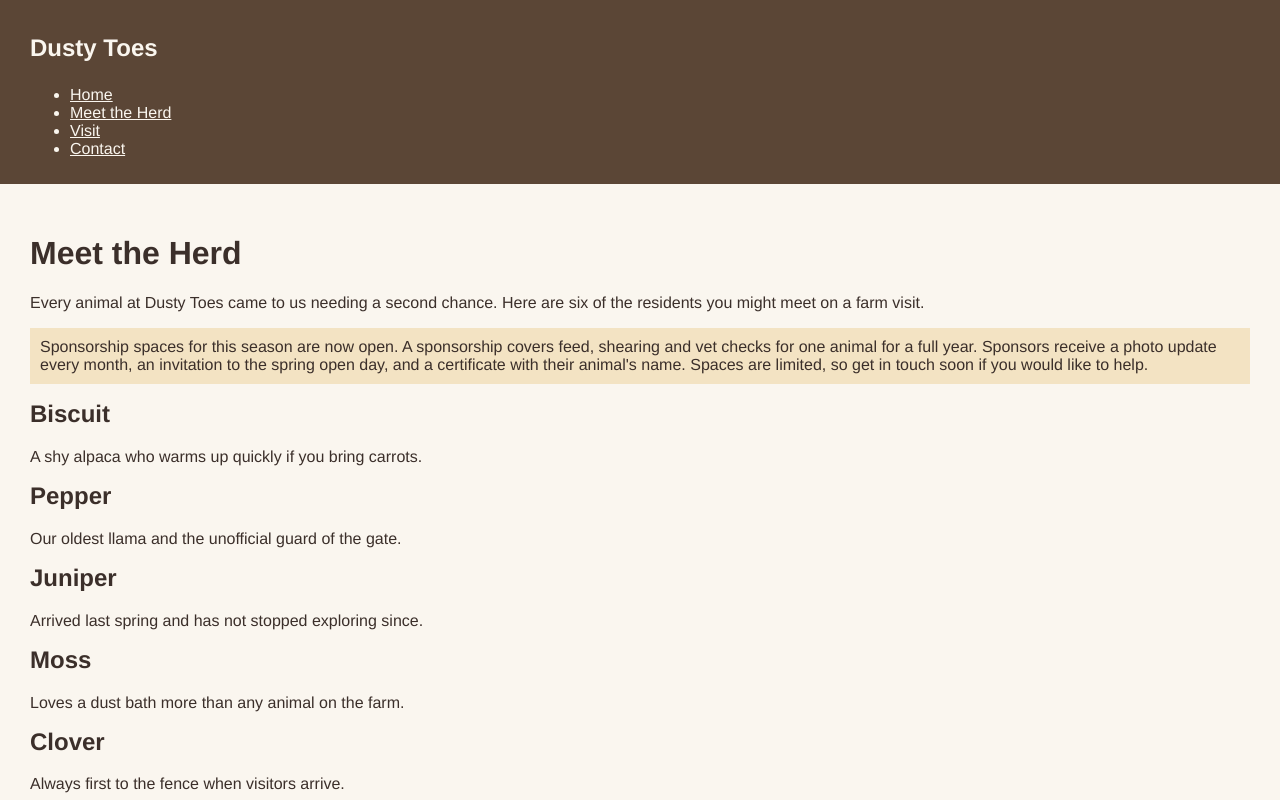
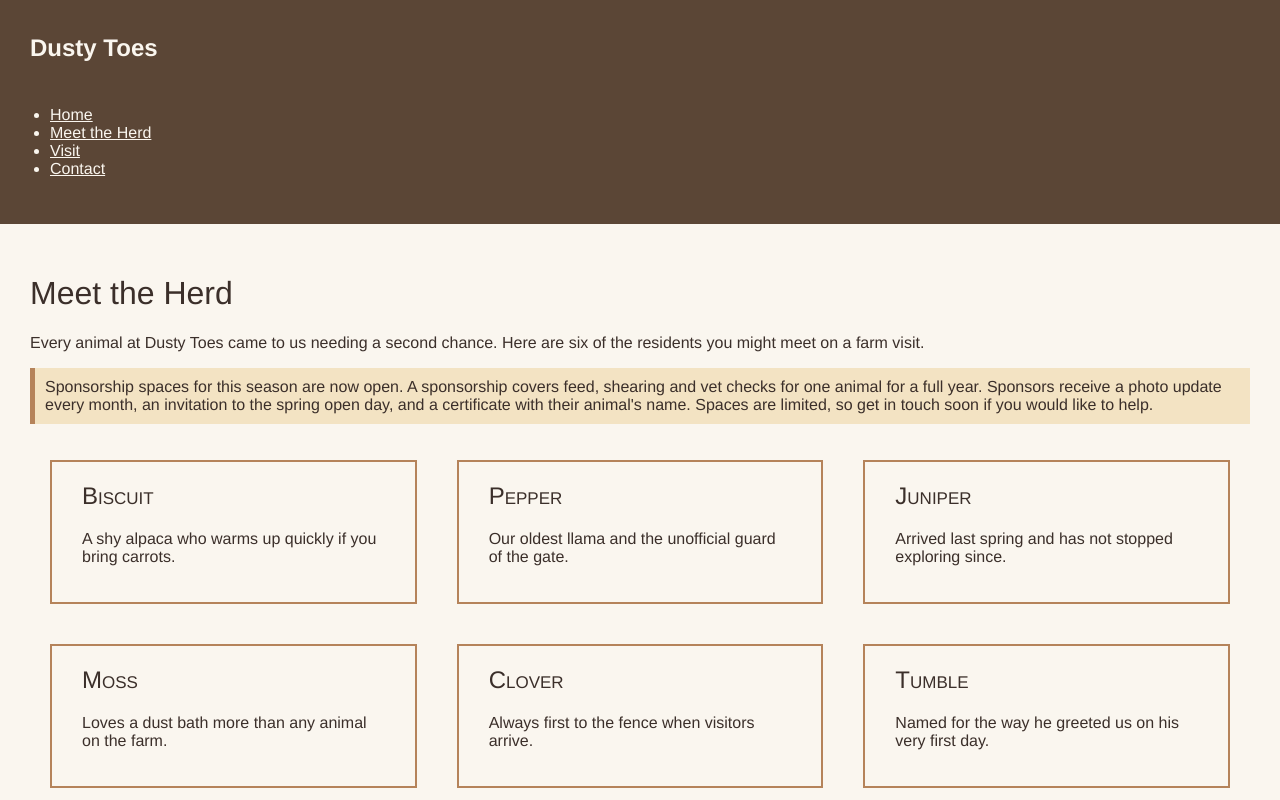
Before and after one commit to sudikshasingh00/sudiksha-quiz2B, a plain HTML site: page index.html in a window 1280 px wide. Shown: the top 800 px of the page. Drawn offline with Linux system fonts and the light colour scheme.

Commit message:
Add Features

```diff
--- a/styles.css
+++ b/styles.css
@@ -65,39 +65,76 @@ body {
    (not bold). Then make only the h2 headings all capital letters
    using CSS. */
 
-
+h1, h2 {
+   font-weight: normal;
+}
+h2 {
+   font-variant: small-caps;
+}
 
 /* TASK 3: Lay out the header with flexbox. Push the logo to the left
    and the navigation to the right, and centre them vertically. */
+#box {
+  display: flex;
+  list-style: none;
 
+   logo {
+   justify-content: start;
+}
+   nav-list{
+   margin-left: auto;
+   flex-direction: row-reverse;
+}
+}
 
 
 /* TASK 4: Put the navigation links (.nav-list) in a row with 20px
    between them. Remove the bullets and the list's default padding. */
-
+.nav-list{
+   display: inline-flexbox;
+   padding: 20px;
+}
 
 
 /* TASK 5: Give each .card a 2px solid #b5835a border, and 20px of
    padding on the top and bottom and 30px on the left and right,
    written as ONE padding declaration. */
+#grid {
+   display: grid;
+   grid-template-columns: 1fr 1fr 1fr;
+}
+.card {
+   border: 2px solid #b5835a;
+   padding: 20px 30px;
+}
 
-
-
-/* TASK 6: Lay out the .herd section as a grid of three equal
+/* TASK 6: Lay out the .herd secti on as a grid of three equal
    columns with 20px gutters between the cards. */
-
-
+.herd {
+   .card{
+   margin: 20px;
+}
+}
 
 /* TASK 7: When the browser window is 700px wide or narrower, show the
    herd in a single column. */
-
+@media screen and (min-width: 700px) {
+   .herd {
+      grid-template-areas: "a a";
+   }
+}
 
 
 /* TASK 8: Make the footer stay at the bottom of the window, even when
    the page content is short. Use flexbox on the body and let <main>
    grow to fill the space. */
 
+body {
 
+}
 
 /* TASK 9: Give the .notice a 5px solid #b5835a border on its
    left side only. */
+.notice {
+   border-left: 5px solid #b5835a;
+}
```
